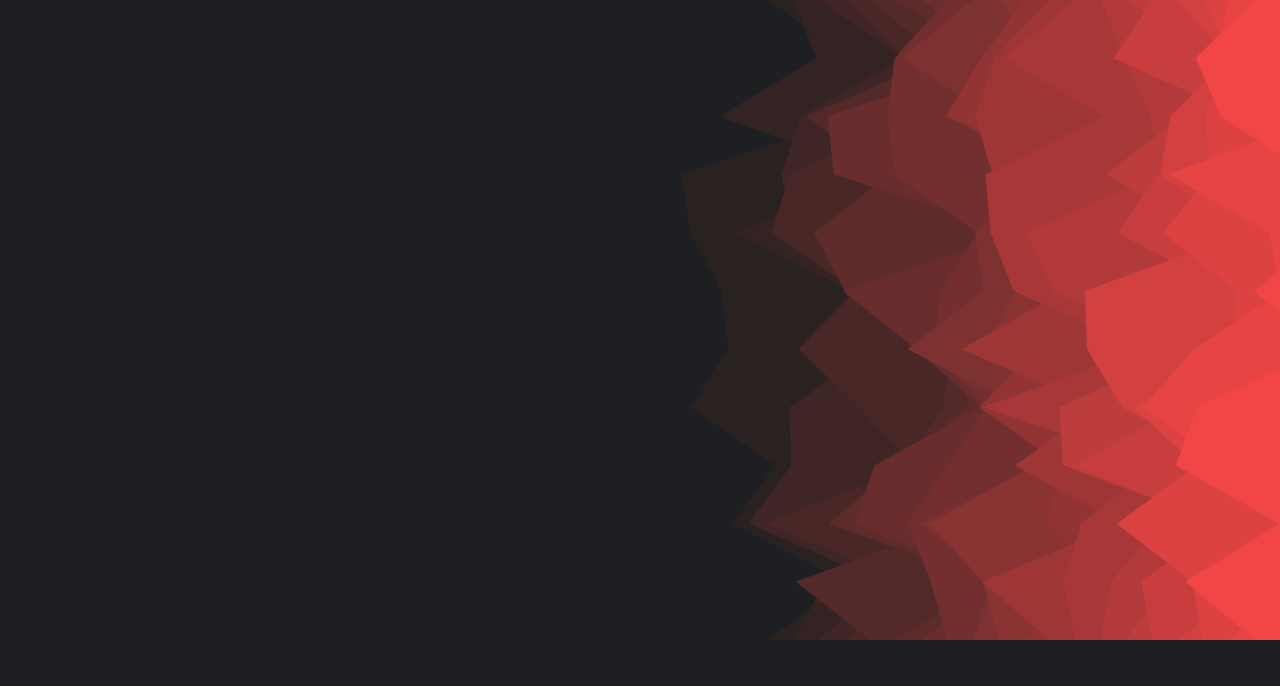
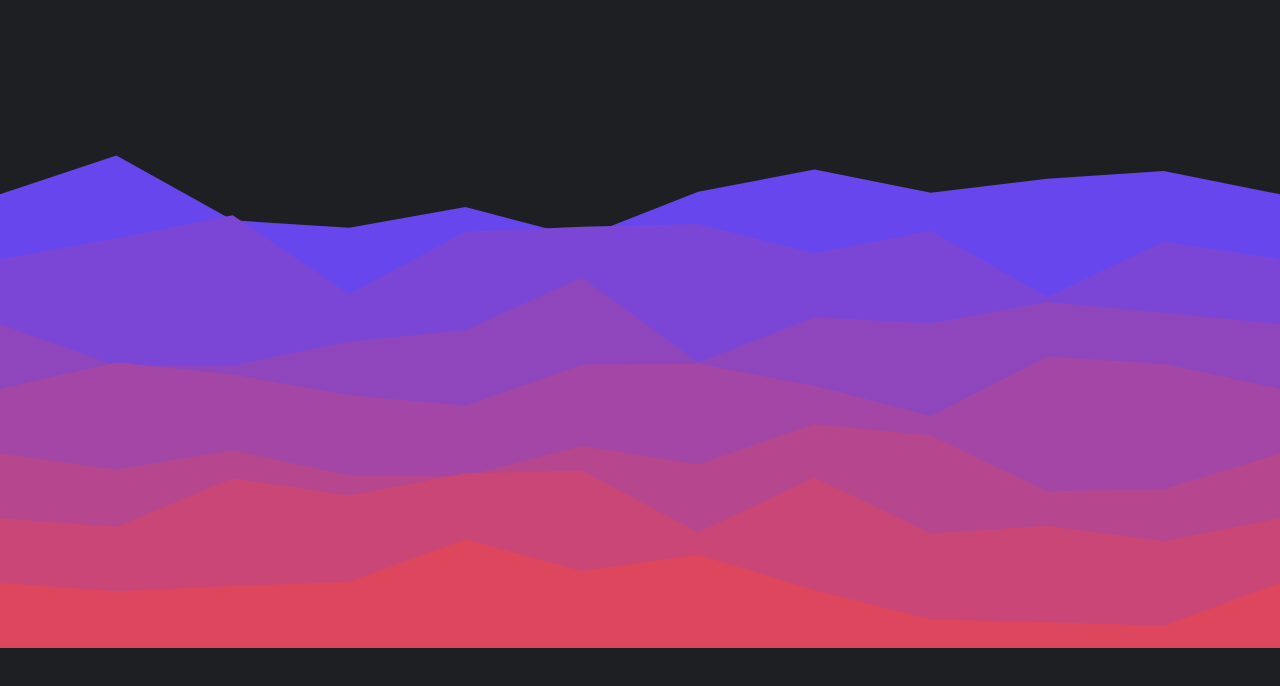
Before and after one commit to jbaagaard/sviggy, a React (Create React App) app: page / in a window 1280 px wide. Shown: the top 686 px of the page. Built offline with nearby package versions, Linux system fonts and the light colour scheme.

Commit message:
colors fixed

```diff
--- a/src/App.tsx
+++ b/src/App.tsx
@@ -3,14 +3,16 @@ import "./style.css";
 import * as S from "./app.styled"
 import {User} from "./components/SvgBuilder/SvgComponent";
 import LayeredPeaks from "./components/SvgBuilder/LayeredPeaks";
-import {gray, red} from "./style";
+import {gray, green, lightGray, purp, purpBlu, red} from "./style";
 
 function App() {
 
     return (
         <S.Wrapper>
             <S.SvgWrapper>
-            <LayeredPeaks color={red} color2={gray} balance={2} complexity={10} count={20} volatility={15} width={200} height={100} position={"right"}/>
+                <LayeredPeaks color={red}  color2={purp}
+                              balance={10} complexity={10} count={7} volatility={15}
+                              width={1389} height={703} position={"bottom"}/>
             </S.SvgWrapper>
         </S.Wrapper>
     );
--- a/src/components/SvgBuilder/LayeredPeaks/index.tsx
+++ b/src/components/SvgBuilder/LayeredPeaks/index.tsx
@@ -26,14 +26,14 @@ function hexToRgb(hex:string):Color|null {
 function calculateColor(index:number, amount:number, color1:string, color2:string){
     const c1 = hexToRgb(color1)!;
     const c2 = hexToRgb(color2)!;
-
     let color:Color = [0,0,0]
-    for(let i = 0;i<color.length;i++){
-        const lowest = Math.min(c1[i],c2[1]);
-        const diffrence = Math.abs(c1[i]-c2[1])
-        color[i] = Math.round((diffrence/amount*(index+1)) + lowest);
+    for(let i = 0; i < color.length; i++){
+        const lowest = Math.min(c1[i], c2[1]);
+        const diffrence = c1[i] - c2[i]
+        console.log(diffrence);
+        color[i] = Math.round(c2[i] + ((diffrence / amount) * (index)));
     }
-    console.log(color)
+    console.table(color)
     return rgbToHex(color)
 }
 
@@ -71,7 +71,6 @@ interface LayeredPeaksProps {
     volatility: number,
     width:number,
     height:number,
-    fill?: boolean,
     color: string;
     color2?: string;
     position: Position;
@@ -83,10 +82,10 @@ const LayeredPeaks = ({balance, color,color2, complexity, count, volatility, wid
         const pointList: PointList = [[0,(i*balance)]];
 
         for (let i2 = 0; i2 < complexity; i2++) {
-            let pointX = ((Math.random() * volatility)-(volatility/2)) + ((i*balance));
-            pointList.push([percentageOf((i2+1),(complexity+1)),pointX])
+            let pointX = ((Math.random() * volatility) - (volatility / 2)) + ((i * balance));
+            pointList.push([percentageOf((i2 + 1),(complexity + 1)),pointX])
         }
-        pointList.push([100,(i*balance)]);
+        pointList.push([100,(i * balance)]);
         pointList.push([100,0]);
         pointList.push([0,0]);
         pointLists.push(pointList);
@@ -103,7 +102,7 @@ const LayeredPeaks = ({balance, color,color2, complexity, count, volatility, wid
     function pointArrayToPolygonString(pointList:PointList){
         let pathString = "";
         pointList.map((p)=>{
-            pathString = pathString + roundTo2(p[0]*width/100) + ","+roundTo2(p[1]*height/100)+" ";
+            pathString = pathString + roundTo2(p[0] * width/100) + "," + roundTo2(p[1] * height / 100) + " ";
         });
         return pathString;
     }
```
Lines whose indentation alone changed are shown as unchanged.
